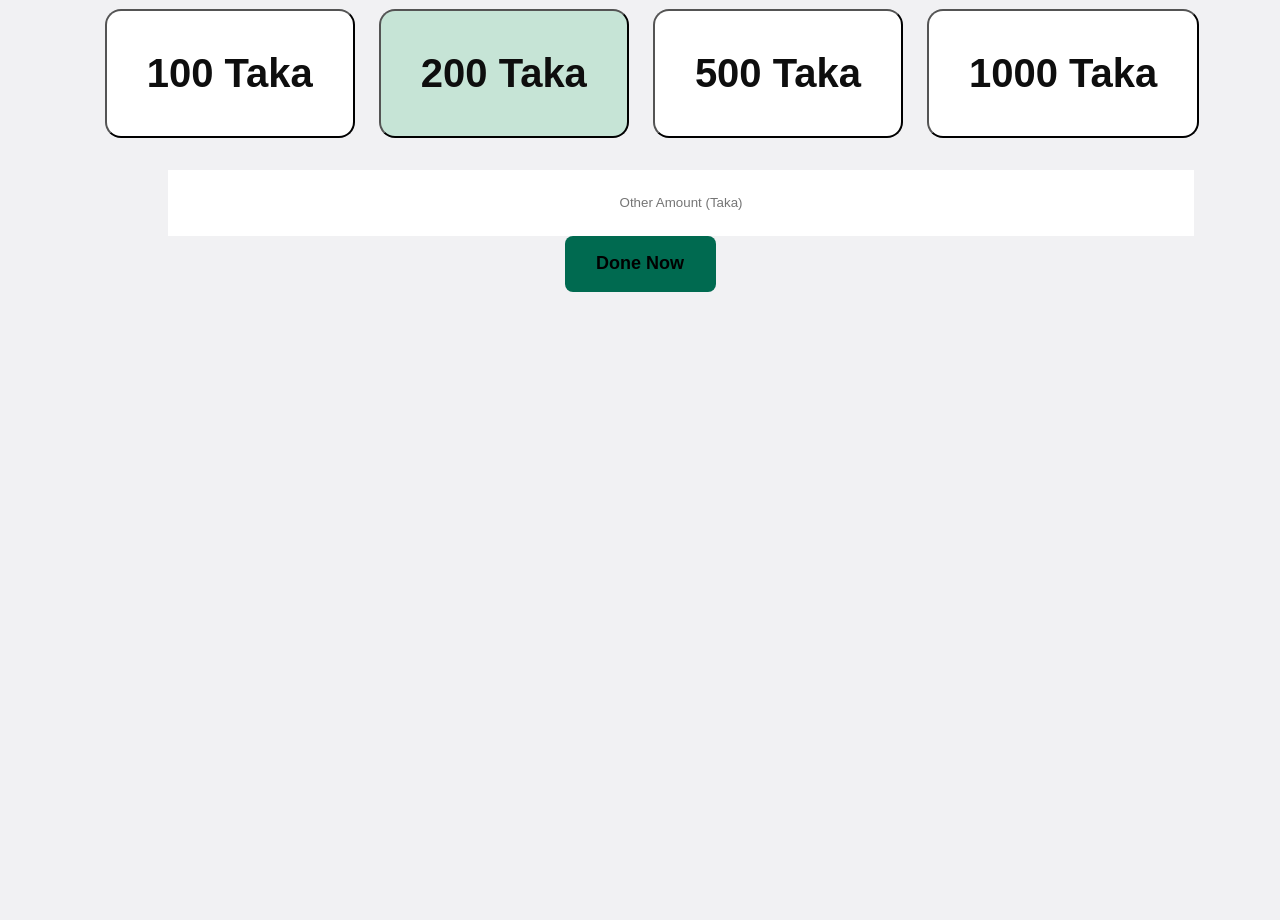
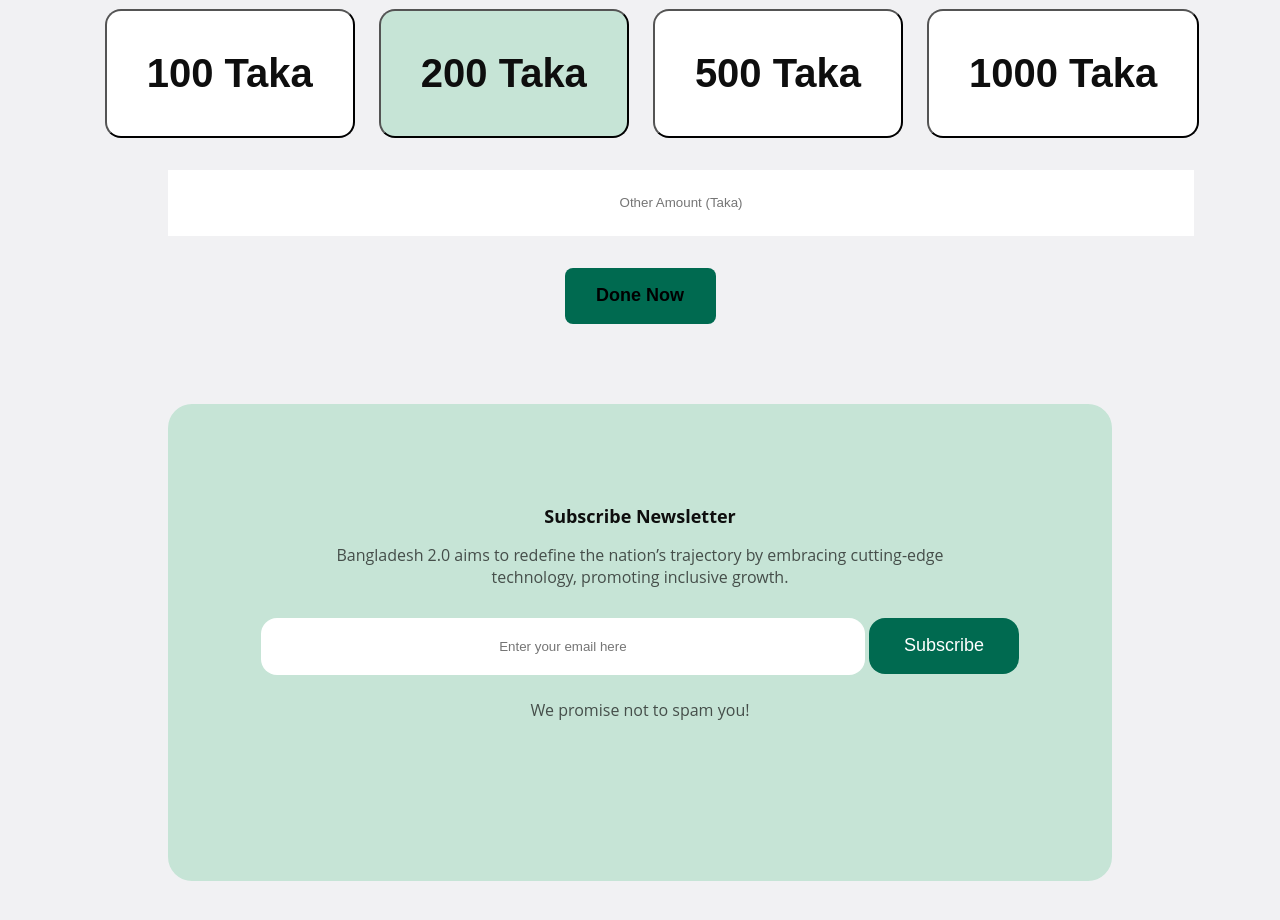
Before and after one commit to Mahadijj/Bangladesh-2.0, a plain HTML site: page index.html in a window 1280 px wide. Shown: the part 3309-4229 px from the top of the page. Before the commit the page ends 3609 px from the top, so only its background shows below. Drawn offline with Linux system fonts and the light colour scheme.

Commit message:
my commit is subscribe newslitter section

```diff
--- a/index.html
+++ b/index.html
@@ -140,18 +140,29 @@
 
         </div>
 
-        <!-- Subscribe Newsletter -->
-
-
-
-
-
 
 
 
 
 
     </main>
+    <footer>
+        <!-- Subscribe Newsletter -->
+        <div class="Subscribe-Newsletter">
+
+            <div class="newsletter-taitle">Subscribe Newsletter</div>
+            <div class="newsletter-discription">Bangladesh 2.0 aims to redefine the nation’s trajectory by embracing cutting-edge technology, promoting inclusive growth.</div>
+
+            <div>   <input class="news-btn" type="text" placeholder="Enter your email here"> <button class="news-last-btn">Subscribe</button> </div>
+
+            <div class="last-discription">We promise not to spam you!</div>
+
+
+
+        </div>
+
+
+    </footer>
 
 
 
--- a/style.css
+++ b/style.css
@@ -311,6 +311,70 @@ text-align: center;
   font-size: 18px;
   font-weight: 600;
   border: none;
+  margin-top: 32px;
+
 }
 
 /* Subscribe Newsletter */
+
+.Subscribe-Newsletter{
+  text-align: center;
+  background-color: #C6E4D6;
+  margin-left: 160px;
+  margin-right: 160px;
+  margin-top: 80px;
+  margin-bottom: 80px;
+  border-radius: 24px;
+  padding: 100px 80px;
+
+
+}
+
+.newsletter-taitle{
+  font-size: 18px;
+  font-weight: bold;
+  color: #0E0E0E;
+
+
+
+}
+.newsletter-discription{
+  font-size: 16px;
+  font-weight: 400;
+  color: rgba(14, 14, 14, 0.7);
+  margin-left: 64px;
+  margin-right: 64px;
+  margin-top: 16px;
+  margin-bottom: 30px;
+
+
+}
+.news-btn{
+  width: 600px;
+  height: 55px;
+  border-radius: 16px;
+  text-align: center;
+  border: none;
+}
+
+
+.news-last-btn{
+  background-color: rgba(0, 106, 80, 1);
+  color: rgba(255, 255, 255, 1);
+  width: 150px;
+  height: 56px;
+  font-size: 18px;
+  border:none;
+  border-radius: 16px;
+
+
+
+}
+.last-discription{
+  font-size: 16px;
+  font-weight: 400;
+  color: rgba(14, 14, 14, 0.7);
+  margin-top: 24px;
+  margin-bottom: 60px;
+
+}
```
